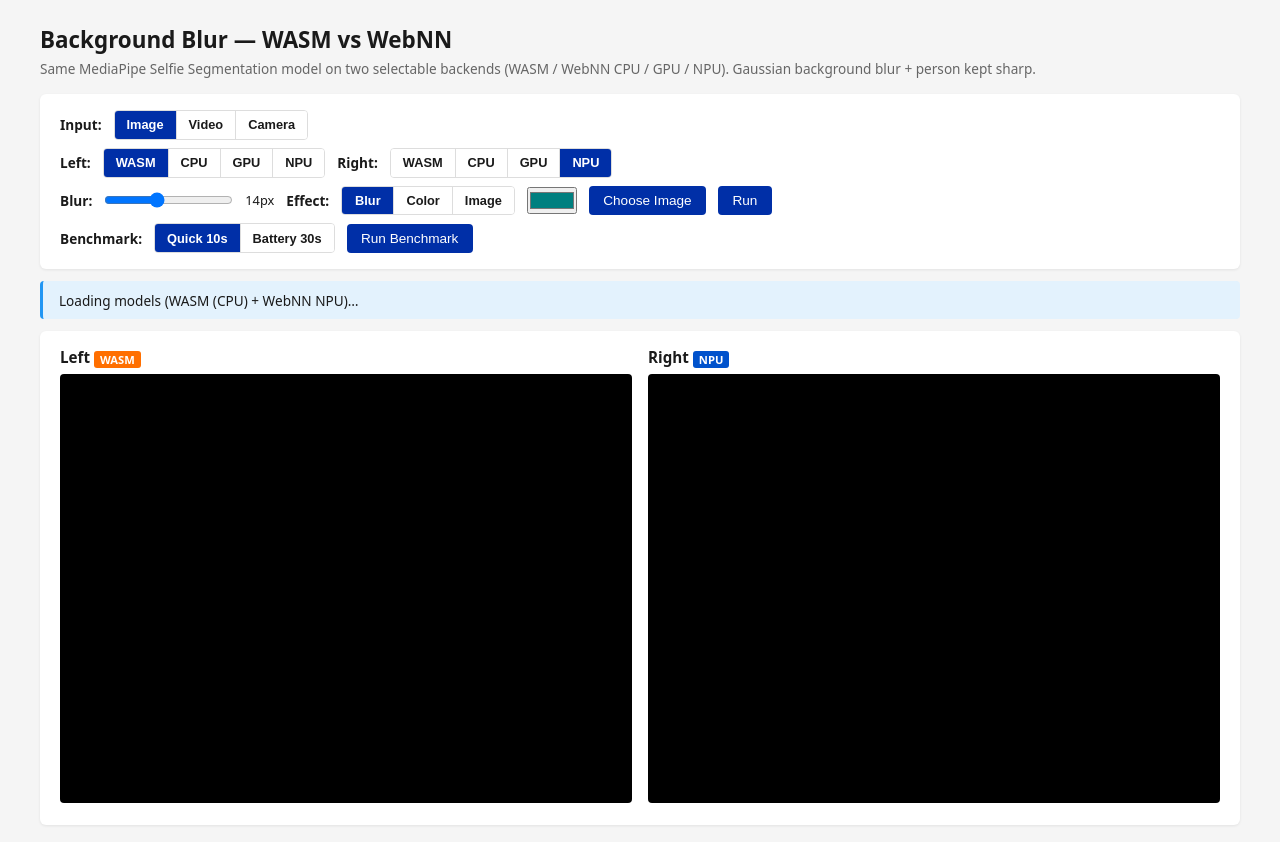
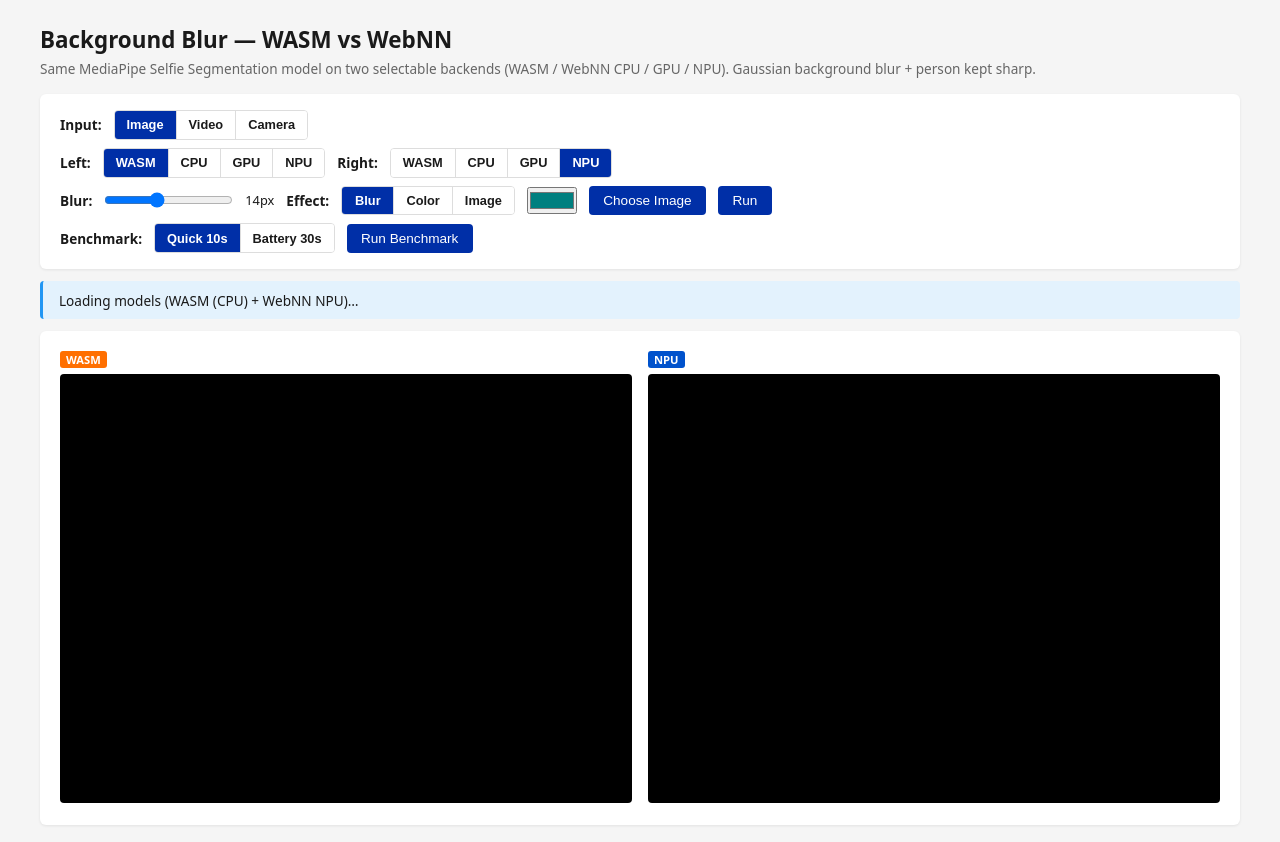
Before and after one commit to shubhamg13/hello-webnn-samples, a plain HTML site: page background_blur_benchmark/index.html in a window 1280 px wide. Drawn offline with Linux system fonts and the light colour scheme; a script that the page names is missing.

Commit message:
background_blur_benchmark: drop Left/Right panel text, keep backend label above frame

```diff
--- a/background_blur_benchmark/index.html
+++ b/background_blur_benchmark/index.html
@@ -122,12 +122,12 @@
   <div class="card">
     <div class="side-by-side">
       <div class="side">
-        <h3>Left <span class="tag tag-wasm" id="leftTag">WASM</span></h3>
+        <h3><span class="tag tag-wasm" id="leftTag">WASM</span></h3>
         <canvas id="canvasLeft" width="480" height="360"></canvas>
         <div class="metrics" id="metricsLeft"></div>
       </div>
       <div class="side">
-        <h3>Right <span class="tag tag-webnn" id="rightTag">NPU</span></h3>
+        <h3><span class="tag tag-webnn" id="rightTag">NPU</span></h3>
         <canvas id="canvasRight" width="480" height="360"></canvas>
         <div class="metrics" id="metricsRight"></div>
       </div>
```
